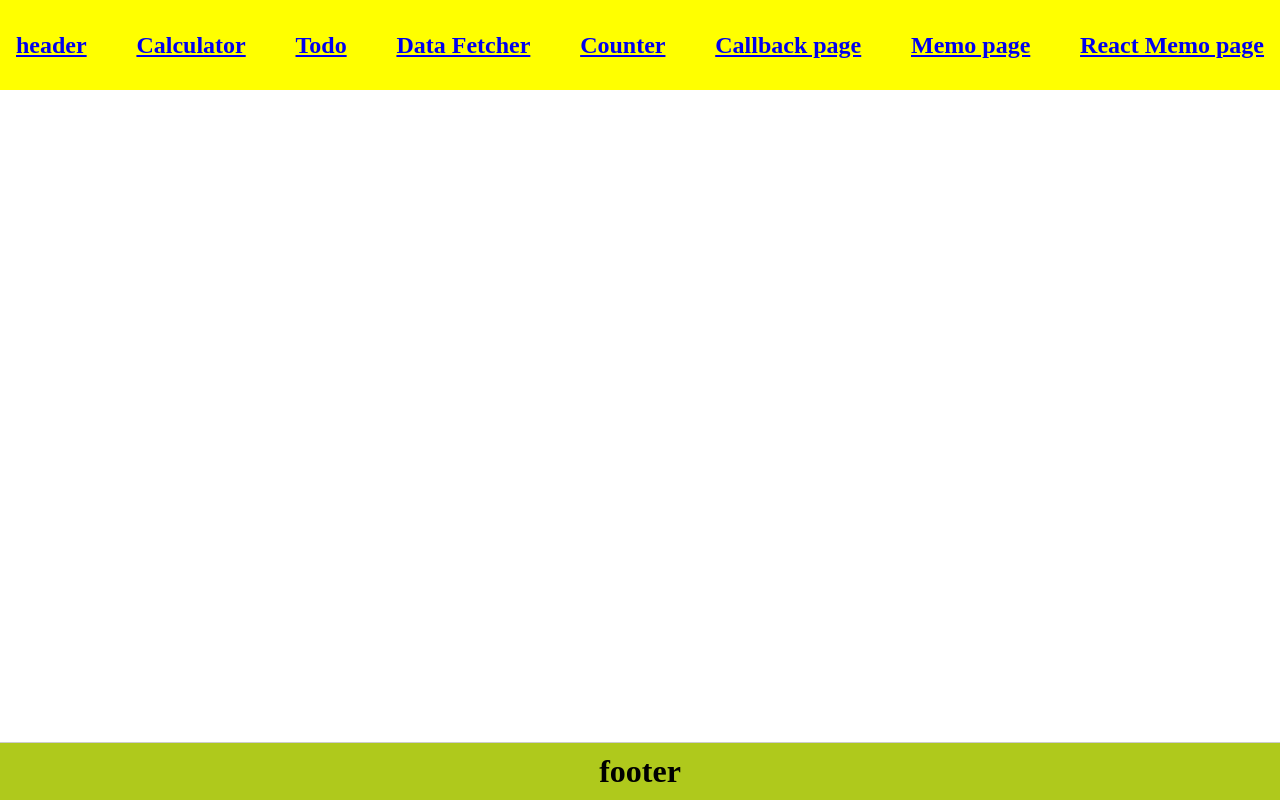
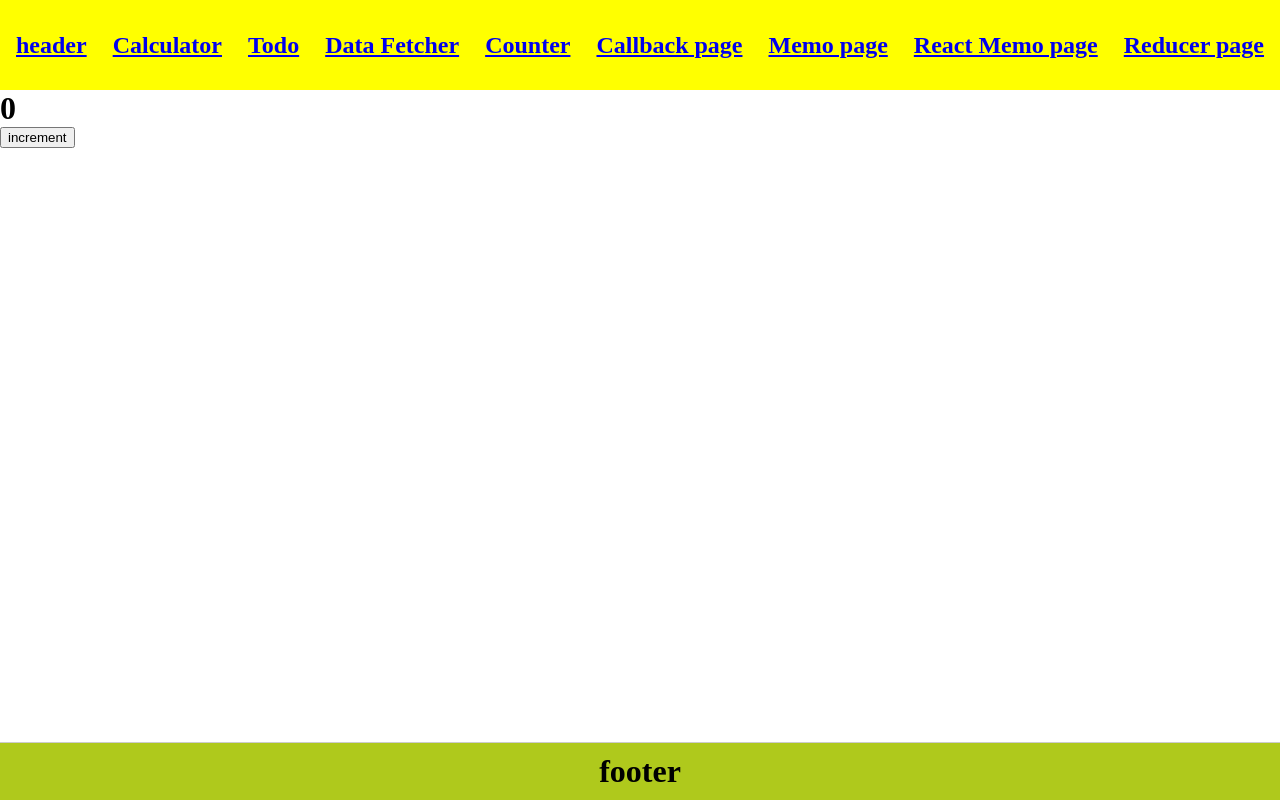
Before and after one commit to rabeeh-p/react-cltr, a React (Create React App) app: page /reducer in a window 1280 px wide. Built offline with nearby package versions, Linux system fonts and the light colour scheme.

Commit message:
reducer added

```diff
--- a/src/App.js
+++ b/src/App.js
@@ -16,6 +16,7 @@ import Callback from './components/workout/Callback';
 import Memo from './components/workout/Memo';
 import ReactMemo from './components/workout/ReactMemo';
 import ContextApi from './components/workout/ContextApi';
+import Reducer from './components/workout/Reducer';
 
 
 function App() {
@@ -40,6 +41,7 @@ function App() {
       <Route path='/callback' element={<Callback/>} />
       <Route path='/memo' element={<Memo/>} />
       <Route path='/reactmemo' element={<ReactMemo/>} />
+      <Route path='/reducer' element={<Reducer/>} />
 
 
 
--- a/src/components/Header.jsx
+++ b/src/components/Header.jsx
@@ -35,6 +35,10 @@ function Header() {
       <Link to='/reactmemo'>
         <h2>React Memo page </h2>
       </Link>
+
+      <Link to='/reducer'>
+        <h2>Reducer  page </h2>
+      </Link>
     </div>
   )
 }
--- /dev/null
+++ b/src/components/workout/Reducer.jsx
@@ -0,0 +1,28 @@
+import React, { useReducer, useState } from 'react'
+
+const Reducer = () => {
+    const initialValue= 0
+
+        const reducer = (state,action)=>{
+            console.log(state,'state');
+            console.log(action,'action');
+            if (action == 'increment'){
+                return state + 1
+            }
+
+            return state
+
+        }
+
+    const [count,dispatch] = useReducer(reducer,initialValue)
+  return (
+    <div>
+
+        <h1>{count}</h1>
+        <button onClick={()=>dispatch('increment')}>increment</button>
+
+    </div>
+  )
+}
+
+export default Reducer
```
